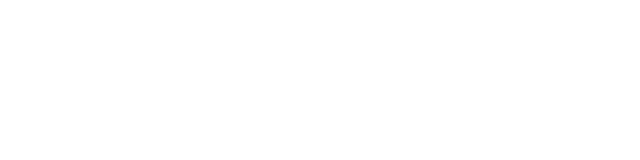
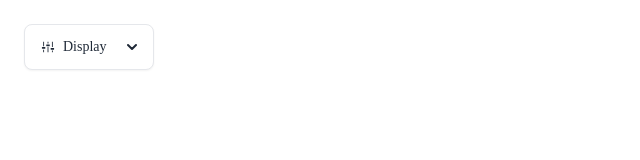
Before and after one commit to Divin-18/Frontend-assignment-CYPHERX, a Next.js app: page / in a window 1280 px wide. Shown: the top 160 px of the page, without its empty margins (0-640 px from the left). Built offline with nearby package versions, Linux system fonts and the light colour scheme.

Commit message:
add Navbar

```diff
--- a/src/Components/Navbar.tsx
+++ b/src/Components/Navbar.tsx
@@ -1,9 +1,97 @@
-import React from 'react'
+import React, { useState } from 'react';
 
-export default function Navbar() {
+export default function Navbar(): JSX.Element {
+  const [isDropdownOpen, setIsDropdownOpen] = useState(false);
+
+  const handleButtonClick = () => {
+    setIsDropdownOpen(!isDropdownOpen);
+  };
+
   return (
-    <nav className="flex items-center justify-between flex-wrap bg-white p-6">
-    {/* Your content here */}
-  </nav>
-  )
+    <nav className="flex items-center justify-between flex-wrap bg-white p-6 relative">
+      <div className="relative inline-block text-left">
+        <button
+          onClick={handleButtonClick}
+          id="dropdownDefaultButton"
+          className="py-3 px-4 inline-flex items-center gap-x-2 text-sm font-medium rounded-lg border border-gray-200 bg-white text-gray-800 shadow-sm hover:bg-gray-50 disabled:opacity-50 disabled:pointer-events-none dark:bg-slate-900 dark:border-gray-700 dark:text-white dark:hover:bg-gray-800 dark:focus:outline-none dark:focus:ring-1 dark:focus:ring-gray-600"
+          type="button"
+        >
+          <svg
+            stroke="currentColor"
+            fill="currentColor"
+            strokeWidth="0"
+            viewBox="0 0 16 16"
+            height="1em"
+            width="1em"
+            xmlns="http://www.w3.org/2000/svg"
+          >
+            <path d="M3.5 2h-1v5h1V2zm6.1 5H6.4L6 6.45v-1L6.4 5h3.2l.4.5v1l-.4.5zm-5 3H1.4L1 9.5v-1l.4-.5h3.2l.4.5v1l-.4.5zm3.9-8h-1v2h1V2zm-1 6h1v6h-1V8zm-4 3h-1v3h1v-3zm7.9 0h3.19l.4-.5v-.95l-.4-.5H11.4l-.4.5v.95l.4.5zm2.1-9h-1v6h1V2zm-1 10h1v2h-1v-2z" />
+          </svg>
+          Display
+          <svg
+            className={`w-2.5 h-2.5 ms-3 transform transition-transform ${
+              isDropdownOpen ? 'rotate-180' : ''
+            }`}
+            aria-hidden="true"
+            xmlns="http://www.w3.org/2000/svg"
+            fill="none"
+            viewBox="0 0 10 6"
+          >
+            <path
+              stroke="currentColor"
+              strokeLinecap="round"
+              strokeLinejoin="round"
+              strokeWidth="2"
+              d="m1 1 4 4 4-4"
+            />
+          </svg>
+        </button>
+        {/* Dropdown menu */}
+        <div
+          className={`${
+            isDropdownOpen ? 'block' : 'hidden'
+          } z-10 bg-white divide-y divide-gray-100 rounded-lg shadow w-44 dark:bg-gray-700 absolute top-12 left-20`}
+          aria-labelledby="dropdownDefaultButton"
+        >
+          <ul className="py-2 text-sm text-gray-700 dark:text-gray-200">
+            <li>
+              <a href="#" className="block px-4 py-2 hover:bg-gray-100 dark:hover:bg-gray-600 dark:hover:text-white">
+                Grouping
+
+                <button id="dropdownDividerButton" data-dropdown-toggle="dropdownDivider" className="text-white bg-blue-700 hover:bg-blue-800 focus:ring-4 focus:outline-none focus:ring-blue-300 font-medium rounded-lg text-sm px-5 py-2.5 text-center inline-flex items-center dark:bg-blue-600 dark:hover:bg-blue-700 dark:focus:ring-blue-800" type="button">Dropdown divider <svg className="w-2.5 h-2.5 ms-3" aria-hidden="true" xmlns="http://www.w3.org/2000/svg" fill="none" viewBox="0 0 10 6">
+<path stroke="currentColor" stroke-linecap="round" stroke-linejoin="round" stroke-width="2" d="m1 1 4 4 4-4"/>
+</svg>
+</button>
+
+<div id="dropdownDivider" className="z-10 hidden bg-white divide-y divide-gray-100 rounded-lg shadow w-44 dark:bg-gray-700 dark:divide-gray-600">
+    <ul className="py-2 text-sm text-gray-700 dark:text-gray-200" aria-labelledby="dropdownDividerButton">
+      <li>
+        <a href="#" className="block px-4 py-2 hover:bg-gray-100 dark:hover:bg-gray-600 dark:hover:text-white">Dashboard</a>
+      </li>
+      <li>
+        <a href="#" className="block px-4 py-2 hover:bg-gray-100 dark:hover:bg-gray-600 dark:hover:text-white">Settings</a>
+      </li>
+      <li>
+        <a href="#" className="block px-4 py-2 hover:bg-gray-100 dark:hover:bg-gray-600 dark:hover:text-white">Earnings</a>
+      </li>
+    </ul>
+    <div className="py-2">
+      <a href="#" className="block px-4 py-2 text-sm text-gray-700 hover:bg-gray-100 dark:hover:bg-gray-600 dark:text-gray-200 dark:hover:text-white">Separated link</a>
+    </div>
+</div>
+
+              </a>
+
+
+            </li>
+            <li>
+              <a href="#" className="block px-4 py-2 hover:bg-gray-100 dark:hover:bg-gray-600 dark:hover:text-white">
+                Ordering
+              </a>
+            </li>
+          </ul>
+        </div>
+      </div>
+    </nav>
+  );
 }
```
